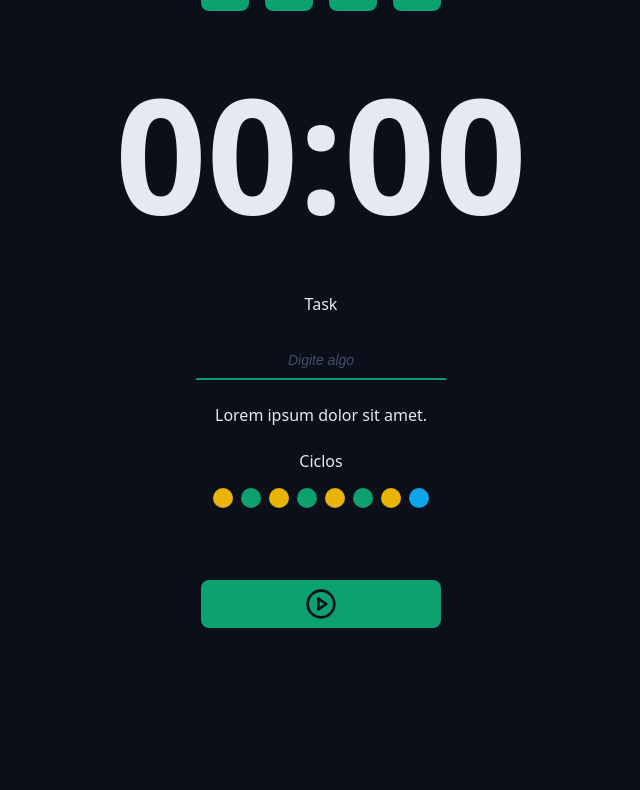
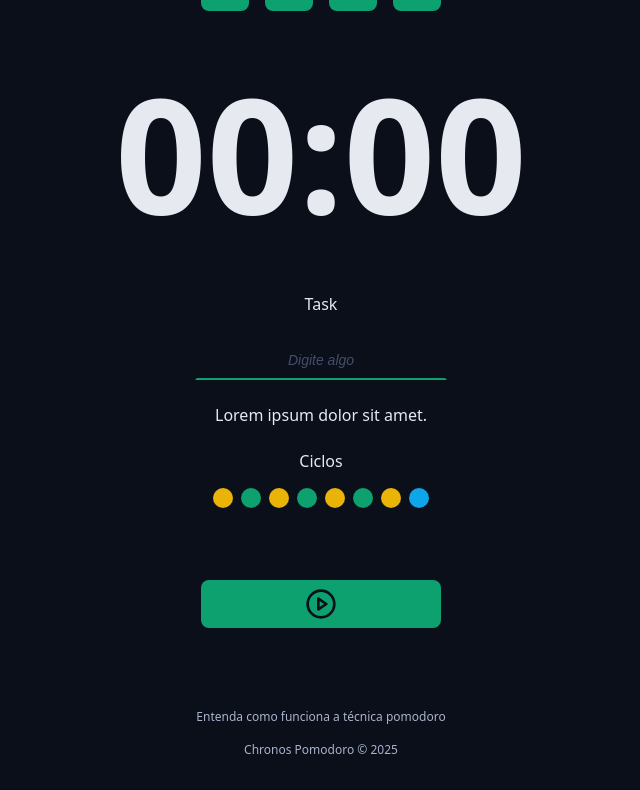
Before and after one commit to K1dou/pomodoro-react, a React (Vite) app: page / in a window 1280 px wide. Shown: the part 258-1048 px from the top of the page, without its empty margins (319-959 px from the left). Before the commit the page ends 966 px from the top, so only its background shows below. Built offline with nearby package versions, Linux system fonts and the light colour scheme.

Commit message:
created component footer

```diff
--- a/src/App.tsx
+++ b/src/App.tsx
@@ -9,6 +9,7 @@
 
 import "./styles/global.css";
 import "./styles/theme.css";
+import { Footer } from "./components/Footer";
 
 export default function App() {
   return (
@@ -52,6 +53,10 @@
           </div>
         </form>
       </Container>
+
+      <Container>
+        <Footer></Footer>
+      </Container>
     </>
   );
 }
--- /dev/null
+++ b/src/components/Footer/index.tsx
@@ -0,0 +1,10 @@
+import styles from "./styles.module.css";
+
+export function Footer() {
+  return (
+    <footer className={styles.footer}>
+      <a href="">Entenda como funciona a técnica pomodoro</a>
+      <a href="">Chronos Pomodoro &copy; {new Date().getFullYear()} </a>
+    </footer>
+  );
+}
--- /dev/null
+++ b/src/components/Footer/styles.module.css
@@ -0,0 +1,18 @@
+.footer {
+  display: flex;
+  align-items: center;
+  flex-direction: column;
+  justify-content: center;
+  gap: 1.6rem;
+}
+
+.footer a {
+  font-size: 1.2rem;
+  color: var(--text-muted);
+  text-decoration: none;
+}
+
+.footer a:hover {
+  color: var(--text-muted);
+  text-decoration: underline;
+}
```
